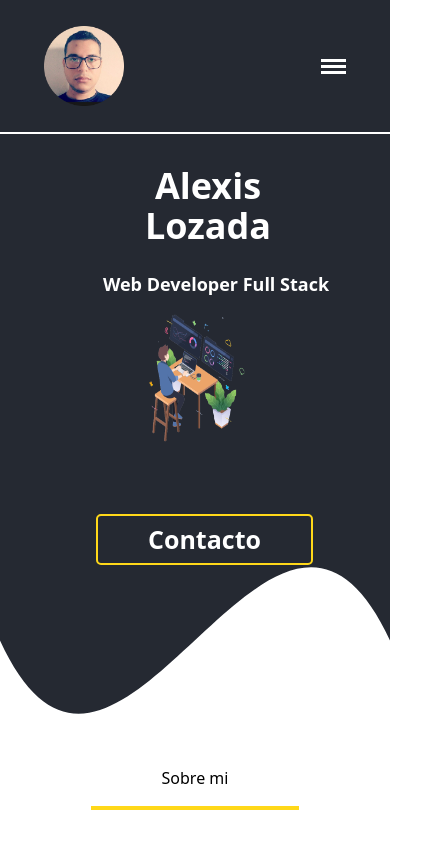
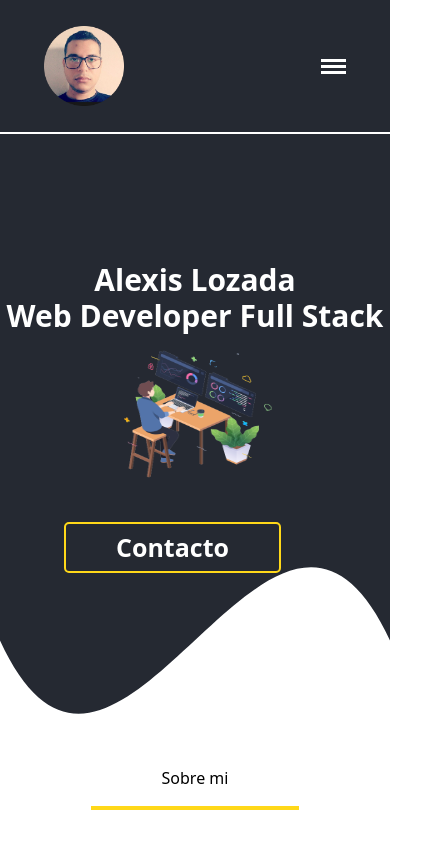
Before and after one commit to alexisyordano/portafolio, a React (Vite) app: page / in a window 390 px wide. Shown: the top 844 px of the page, 441 px wide, since content can reach past the window. Built offline with nearby package versions, Linux system fonts and the light colour scheme; no server answers; the database is empty.

Commit message:
se ajusta el modo responsive

```diff
--- a/src/components/contact/Contact.tsx
+++ b/src/components/contact/Contact.tsx
@@ -35,7 +35,7 @@ function Contact() {
           />
         </div>
       </div>
-      <div className="grid grid-cols-3 md:grid-cols-2 lg:grid-cols-3 gap-4 mt-2">
+      {/* <div className="grid grid-cols-3 md:grid-cols-2 lg:grid-cols-3 gap-4 mt-2">
         <div className="flex justify-center max-sm:text-xs">
           <a href="https://github.com/alexisyordano" target="_blank">
             <button className="button-yellow">Ver mi perfil</button>
@@ -51,7 +51,7 @@ function Contact() {
             <button className="button-yellow">!Hablemos!</button>
           </a>
         </div>
-      </div>
+      </div> */}
     </div>
   );
 }
--- a/src/components/header/Section.tsx
+++ b/src/components/header/Section.tsx
@@ -5,18 +5,18 @@ function Section() {
   return (
     <div>
       <div className="starsection">
-        <div className="grid grid-flow-col auto-cols-max p-32 justify-start max-sm:flex flex-col">
-          <div className="w-full text-center px-4">
-            <h1 className="text-4xl max-sm:text-4xl max-sm:-left-14 max-sm:w-60 max-sm:-mt-24 md:text-4xl md:-ml-24 lg:text-7xl lg:ml-5 font-bold text-white animations">
+        <div className="grid grid-flow-col max-sm:flex flex-col">
+          <div className="w-full mt-32 text-center max-sm:px-0 px-4">
+            <h1 className="text-4xl max-sm:text-3xl md:text-4xl  lg:text-7xl lg:ml-5 font-bold text-white animations">
               Alexis Lozada
             </h1>
-            <h1 className="text-xl max-sm:text-lg max-sm:mt-6 max-sm:w-60 max-sm:-left-12 md:text-3xl md:-ml-24 mt-2 lg:ml-5 font-bold animations-two text-white">
+            <h1 className="text-3xl text-center font-bold animations-two text-white">
               Web Developer Full Stack
             </h1>
           </div>
-          <div className="w-full ml-0 max-sm:mt-40 md:flex flex-col mt-0 md:mt-12 lg:mt-6 lg:ml-44">
+          <div className="w-full mt-0">
             <img
-              className="relative h-40 w-full imgpage md:h-60 md:w-80 lg:h-80 lg:w-96 -top-40 mx-auto"
+              className="h-40 w-full imgpage max-sm:w-52 md:h-60 md:w-80 lg:h-80 lg:w-96  mx-auto"
               src={devImg}
               alt="Dev"
             />
@@ -24,7 +24,7 @@ function Section() {
         </div>
       </div>
       <div className="endsection">
-        <div className="flex content-center max-sm:ml-24 md:ml-32 lg:ml-72">
+        <div className="max-sm:ml-16 max-sm:mt-2 md:ml-32 lg:ml-64">
           <a href="mailto:alexvivex69@gmail.com">
             <button className="button-yellow">Contacto</button>
           </a>
```
